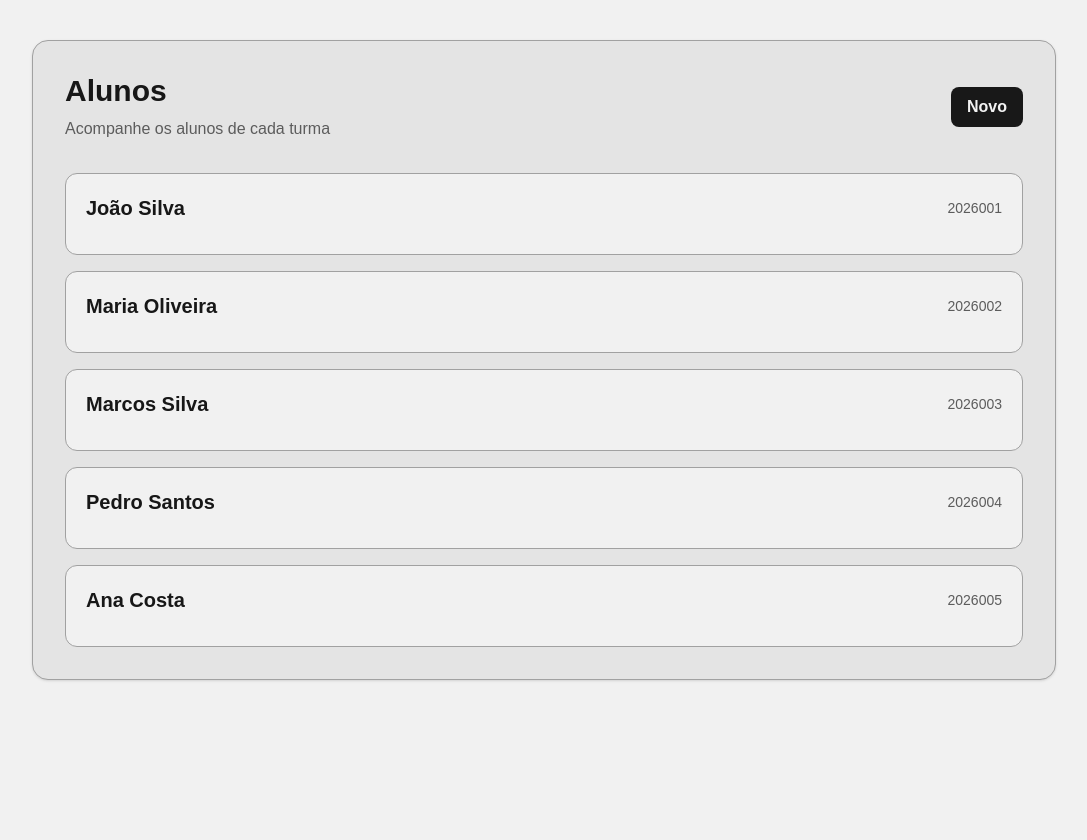
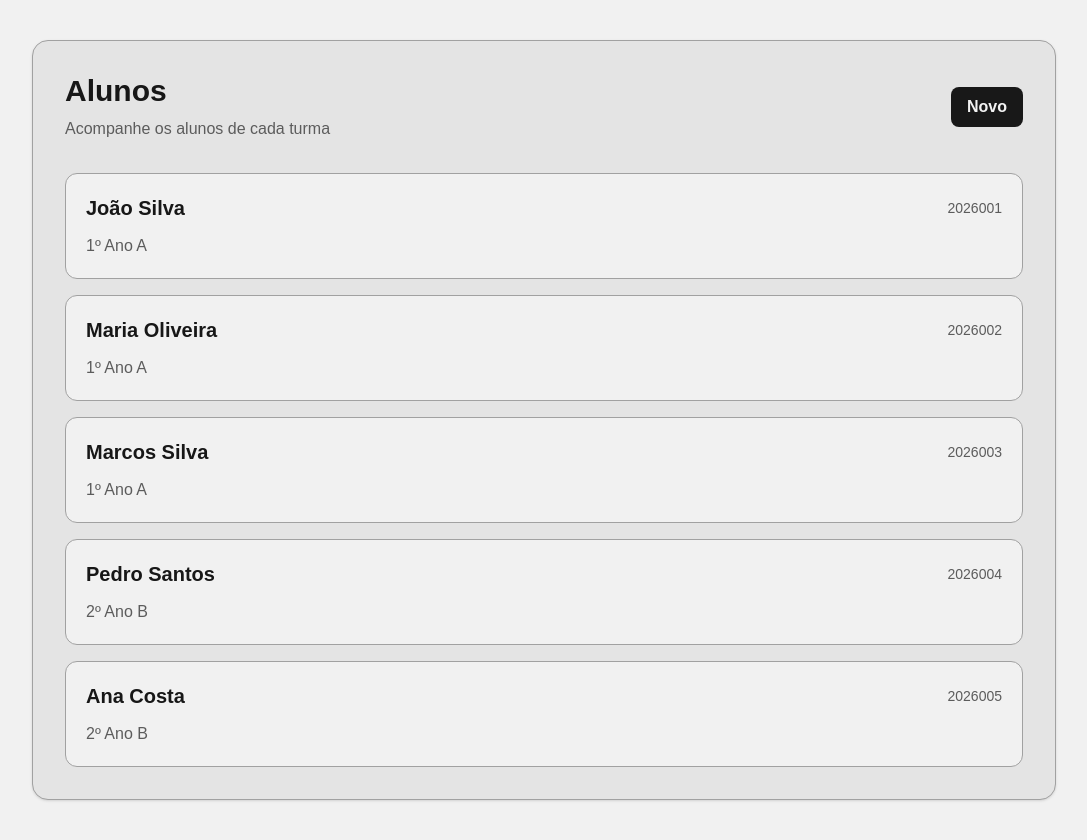
Before and after one commit to rccp-dev/atenas-edu, a Next.js app: page /alunos in a window 1280 px wide. Shown: the whole page, without its empty margins (96-1183 px from the left). Before the commit the page ends 800 px from the top, so only its background shows below. Built offline with nearby package versions, Linux system fonts and the light colour scheme.

Commit message:
Correção do nome da turma

```diff
--- a/components/aluno/StudentCard.tsx
+++ b/components/aluno/StudentCard.tsx
@@ -1,7 +1,10 @@
 import { Student } from "@/types/student";
 import { getClassroomById } from "@/services/classroom.service";
+import { getClassroomDisplayName } from "@/services/classroom.service";
+
 import Link from "next/link";
 import Card from "@/components/ui/Card";
+import { notFound } from "next/navigation";
 
 interface StudentCardProps {
     student: Student;
@@ -10,10 +13,17 @@ interface StudentCardProps {
 export default async function StudentCard({ student }: StudentCardProps) {
 
     if (!student.classroomId) {
-        return null;
+        return notFound();
     }
 
     const classroom = await getClassroomById(student.classroomId);
+
+
+    if (!classroom) {
+        return notFound();
+    }
+
+    const classroom_name = await getClassroomDisplayName(classroom);
 
     return (
         <Link href={`/alunos/${student.id}`}>
@@ -28,7 +38,7 @@ export default async function StudentCard({ student }: StudentCardProps) {
                     </span>
                 </div>
 
-                <p className="mt-3 text-secondary">{classroom?.name}</p>
+                <p className="mt-3 text-secondary">{classroom_name}</p>
             </Card>
         </Link>
     );
--- a/components/turma/ClassroomCard.tsx
+++ b/components/turma/ClassroomCard.tsx
@@ -8,12 +8,12 @@ interface ClassroomCardProps{
 
 export async function ClassroomCard({classroom}: ClassroomCardProps) {
 
-    const name = getClassroomDisplayName(classroom);
+    const classroom_name = getClassroomDisplayName(classroom);
 
     return (
         <Link href={`/turmas/${classroom.id}`} className="rounded-2xl border border-border bg-background p-5 transition hover:bg-white">
             <h2 className="text-lg font-semibold">
-                {name}
+                {classroom_name}
             </h2>
 
             <p className="mt-3 text-secondary">{classroom.description}</p>
--- a/components/turma/ClassroomEdit.tsx
+++ b/components/turma/ClassroomEdit.tsx
@@ -13,7 +13,7 @@ interface Props {
 
 export default function ClassroomEdit({ classroom }: Props) {
 
-    const name = getClassroomDisplayName(classroom);
+    const classroom_name = getClassroomDisplayName(classroom);
 
     return (
         <Edit>
@@ -23,7 +23,7 @@ export default function ClassroomEdit({ classroom }: Props) {
                 </h1>
 
                 <p className="mt-2 text-secondary">
-                    {name}
+                    {classroom_name}
                 </p>
             </div>
 
--- a/components/turma/ClassroomForm.tsx
+++ b/components/turma/ClassroomForm.tsx
@@ -30,7 +30,6 @@ export default function ClassroomForm() {
     return (
         <Form>
             <div className="flex flex-col gap-4 w-sm">
-                {/* Nome da turma deve ser criado dinamicamente a partir do ano e série */}
 
                 <Field label="Ano">
                     <Input value={year} type="number" onChange={(e) => setYear(Number(e.target.value))} placeholder="Ano"/>
--- a/components/turma/ClassroomView.tsx
+++ b/components/turma/ClassroomView.tsx
@@ -12,14 +12,14 @@ interface Props {
 
 export default function ClassroomView({ classroom, students }: Props) {
 
-    const name = getClassroomDisplayName(classroom);
+    const classroom_name = getClassroomDisplayName(classroom);
 
     return (
         <View>
             <div className="space-y-2">
                 <div className="flex justify-between itemsc-center">
                     <h1 className="text-4xl font-bold">
-                        {name}
+                        {classroom_name}
                     </h1>
 
                     <Button href="?mode=edit">Editar</Button>
```
